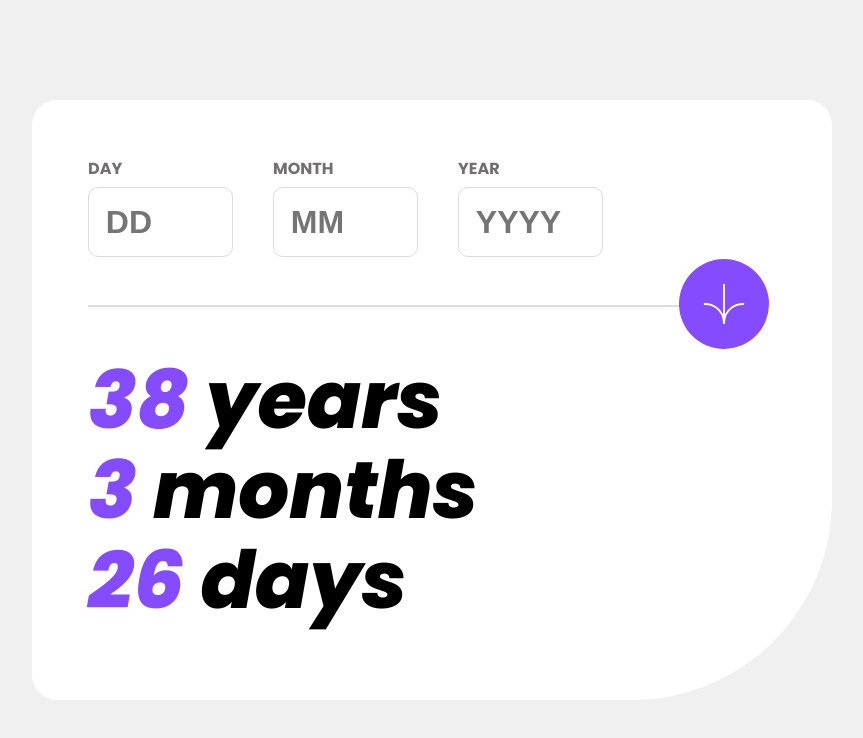
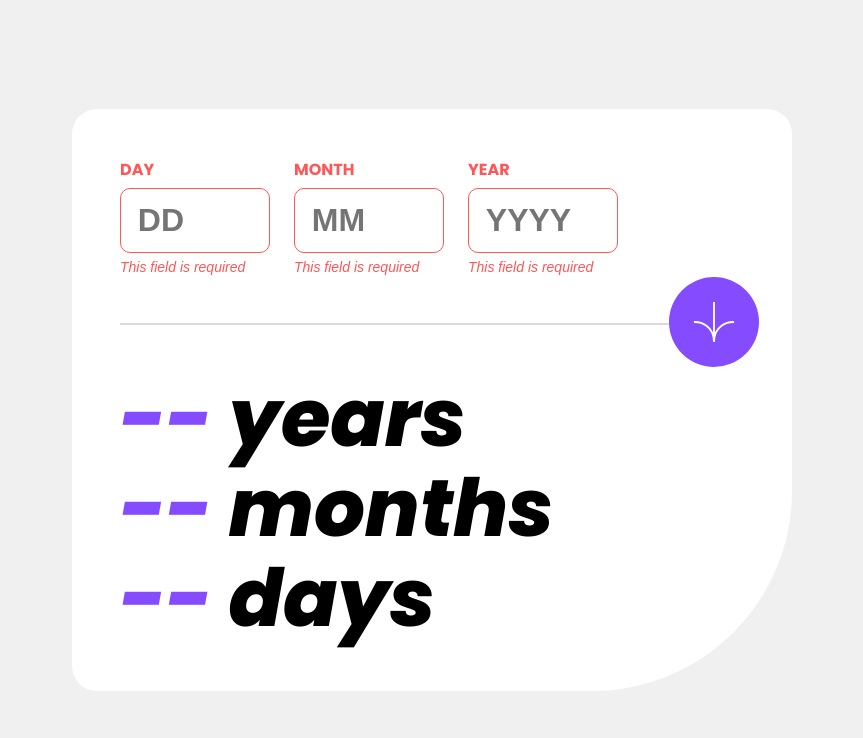
Before and after one commit to Joel-Johny/age-calculator-app-main, a plain HTML site: page age-calculator-app-main/index.html in a window 1280 px wide. Both pictures are taken after a click on the picture 932 px from the left and 304 px from the top of the page. Shown: the whole page, without its empty margins (208-1071 px from the left). Drawn offline with Linux system fonts and the light colour scheme.

Commit message:
Implemented Error statements

```diff
--- a/age-calculator-app-main/index.css
+++ b/age-calculator-app-main/index.css
@@ -15,22 +15,20 @@ body{
 }
 
 .container{
-    min-height:600px;
-    min-width:800px;
+    min-width:720px;
     background-color: hsl(0, 0%, 100%);
     border-radius: 25px;
     border-bottom-right-radius: 200px;
-    padding:3.5rem;
+    padding:3rem;
     margin: 1rem;
-
     display: flex;
     flex-direction: column;
     gap:3rem;
 }
 
 input{
-    height: 70px;
-    width: 145px;
+    height: 65px;
+    width: 150px;
     border-radius: 10px;
     text-indent: 1.05rem;
     font-size: 32px;
@@ -50,7 +48,18 @@ h4{
 }
 .inputs{
     display: flex;
-    gap:2.5rem;
+    gap:1.5rem;
+}
+
+.error{
+    color: hsl(0, 100%, 67%);
+    display: block;
+    margin-top: 6px;
+    font-style: italic ;
+
+    font-family: sans-serif;
+    font-size: 14px;
+
 }
 /* HLINE */
 .partition{
@@ -58,7 +67,7 @@ h4{
 }
 .hLine{
     border:1px solid  hsl(0, 0%, 86%);
-    width:650px;
+    width:90%;
 }
 .image{
     height: 90px;
@@ -67,7 +76,7 @@ h4{
     border-radius: 50%;
     padding: 1.5rem;
     position: absolute;
-    right: 7px;
+    right: -15px;
     cursor: pointer;
     bottom: -42px;
 
@@ -92,6 +101,11 @@ h4{
     margin-top: -15px;
     margin-bottom: -15px;
 }
-span{
+.result span{
     color:hsl(259, 100%, 65%) ;
 }
+input[type="number"]::-webkit-inner-spin-button,
+input[type="number"]::-webkit-outer-spin-button {
+  -webkit-appearance: none;
+  margin: 0;
+}
--- a/age-calculator-app-main/index.html
+++ b/age-calculator-app-main/index.html
@@ -17,30 +17,35 @@
       <div class="inputs">
         <div>
           <h4>DAY</h4>
-          <input type="text" name="day" id="day" placeholder="DD">
+          <input type="number" name="day" id="day" placeholder="DD" min="1" max="31">
+          <span class="error e-day"></span>
         </div>
         <div >
           <h4>MONTH</h4>
-          <input type="text" name="month" id="month" placeholder="MM">
+          <input type="number" name="month" id="month" placeholder="MM" min="1" max="12">
+          <span class="error e-month"></span>
+
         </div>
         <div >
           <h4>YEAR</h4>
-          <input type="text" name="year" id="year" placeholder="YYYY">
+          <input type="number" name="year" id="year" placeholder="YYYY" min="1" max="9999">
+          <span class="error e-year"></span>
+
         </div>
       </div>
       <div class="partition">
         <hr class="hLine">
-        <img src="/assets/images/icon-arrow.svg" class="image"  />
+        <img src="/assets/images/icon-arrow.svg" class="image"  onclick="validate()"/>
       </div>
       <div class="result">
         <div class="years">
-          <h1><span id="resultYear">38</span> years</h1>
+          <h1><span id="resultYear">--</span> years</h1>
         </div>
         <div class="months">
-          <h1><span id="resultMonth">3</span> months</h1>
+          <h1><span id="resultMonth">--</span> months</h1>
         </div>
         <div class="days">
-          <h1><span id="resultDay">26</span> days</h1>
+          <h1><span id="resultDay">--</span> days</h1>
         </div>
       </div>
   </div>
--- a/age-calculator-app-main/index.js
+++ b/age-calculator-app-main/index.js
@@ -0,0 +1,66 @@
+function error(className,message){
+    const element=document.getElementsByClassName(className)[0]
+    element.textContent=message
+
+    const childNodes=element.parentNode.children
+    const heading=childNodes[0]
+    const input =childNodes[1]
+    heading.style.color="hsl(0, 100%, 67%)"
+    input.style.borderColor="hsl(0, 100%, 67%)";
+}
+
+function resetColor(){
+    const parent=document.getElementsByClassName("inputs")[0]
+    const childNodes=Array.from(parent.children)
+
+    childNodes.forEach(childNode => {
+
+        const heading=childNode.children[0]
+        const input =childNode.children[1]
+        heading.style.color="hsl(0, 1%, 44%)"
+        input.style.borderColor="hsl(0, 0%, 86%)";
+        console.log(childNode,heading,input)
+
+
+    });
+}
+function validate(){
+    let valid=true
+    const day=document.getElementById("day").value
+    const month=document.getElementById("month").value
+    const year=document.getElementById("year").value
+    if(day.length==0){
+        valid=false
+        const className="e-day"
+        error(className,"This field is required")
+    }
+
+    if(month.length==0){
+        valid=false
+        const className="e-month"
+        error(className,"This field is required")
+    }
+
+    if(year.length==0){
+        valid=false
+        const className="e-year"
+        error(className,"This field is required")
+    }
+
+    if(valid){
+        resetColor()
+        const birthDate=new Date(`${year}-${month}-${day}`)
+        const nowDate=new Date()
+        const dayDiff=nowDate.getDay()-birthDate.getDay()
+        const monthList=[31,28,31,30,31,30,31,30,31,30,31,30]
+        const ageY=parseInt((nowDate-birthDate)/1000/60/60/24/365)
+        const ageM=parseInt(((nowDate-birthDate)/1000/60/60/24/365-ageY)*365/monthList[parseInt(month)])
+        const ageD=parseInt((((nowDate-birthDate)/1000/60/60/24/365-ageY)*365/monthList[parseInt(month)]-ageM)*30)+dayDiff+1
+
+        document.getElementById("resultYear").textContent=ageY
+        document.getElementById("resultMonth").textContent=ageM
+        document.getElementById("resultDay").textContent=ageD
+
+    }
+
+}
```
